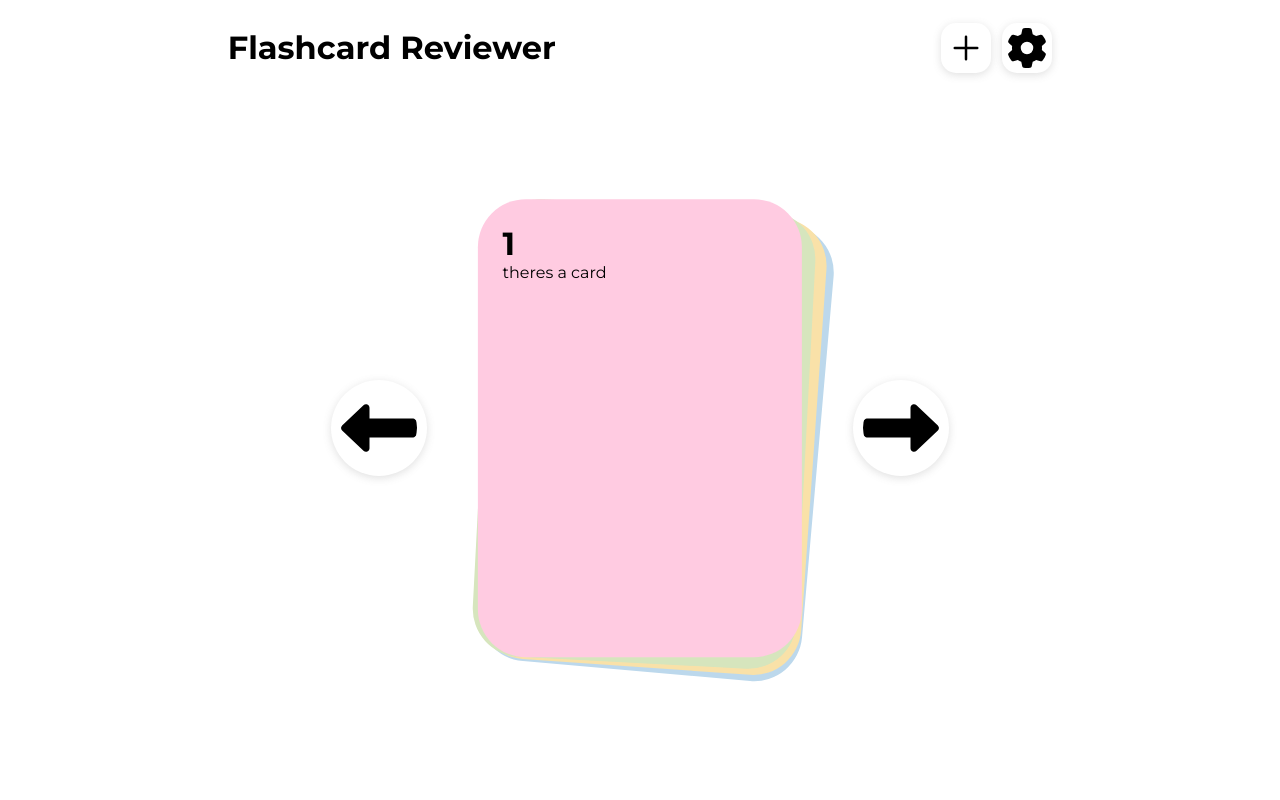
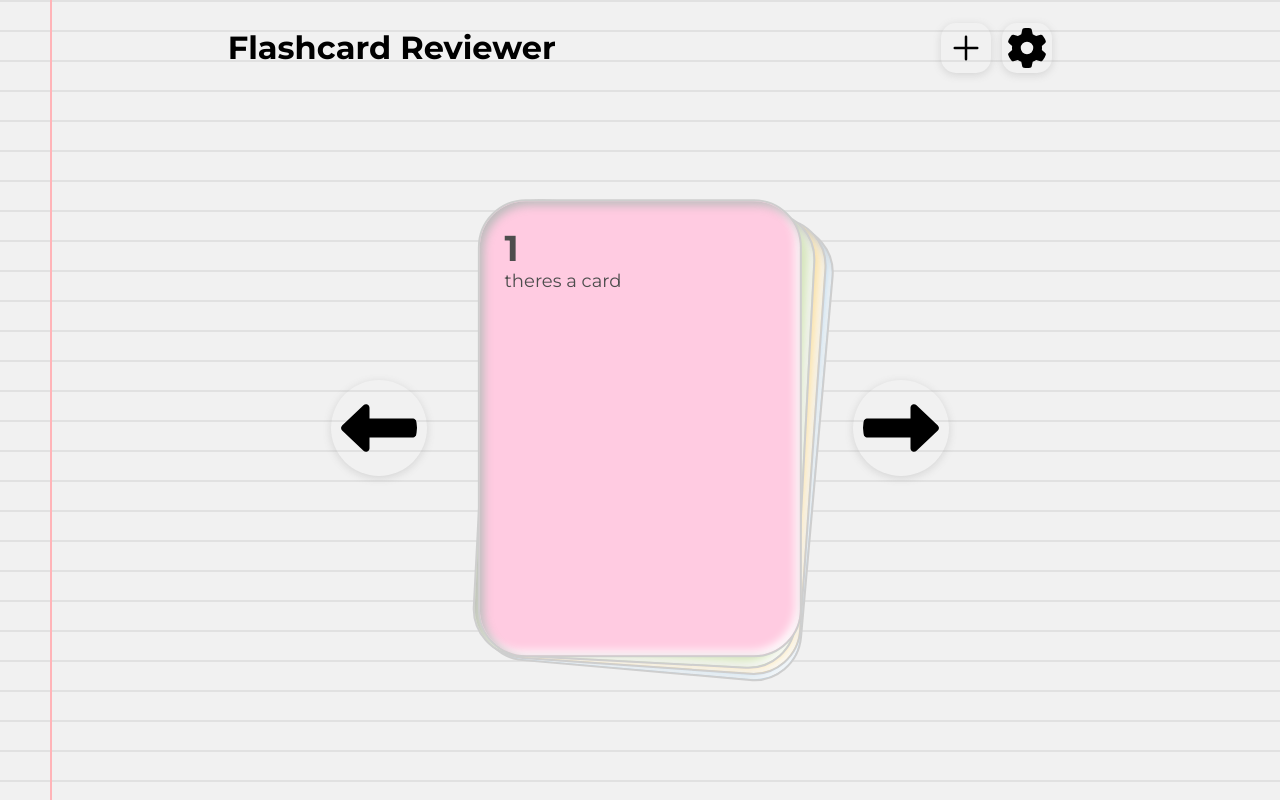
Before and after one commit to ron02dev/flashcard-reviewer, a React (Vite) app: page / in a window 1280 px wide. Built offline with nearby package versions, Linux system fonts and the light colour scheme.

Commit message:
glass like cards added

```diff
--- a/src/components/PlayFlashcards.tsx
+++ b/src/components/PlayFlashcards.tsx
@@ -1,8 +1,9 @@
 function PlayFlashcards() {
-  return <>
-
-
-  </>;
+  return (
+    <>
+      <h1>Cards</h1>
+    </>
+  );
 }
 
 export default PlayFlashcards;
--- a/src/components/SelectFlashcards.tsx
+++ b/src/components/SelectFlashcards.tsx
@@ -51,7 +51,7 @@ function SelectFlashcards() {
       >
         {selectedDeck ? (
           <>
-            <div className="card anm-btn-hvr ">
+            <div className="card card-one" onClick={handleSelect}>
               <h1>{selectedDeck.deckTitle}</h1>
               <p>theres a card</p>
             </div>
@@ -63,7 +63,7 @@ function SelectFlashcards() {
         ) : (
           <>
             {" "}
-            <div className="card">
+            <div className="card card-one">
               <h1>No created deck please create one</h1>
             </div>
           </>
--- a/src/styles/animations.scss
+++ b/src/styles/animations.scss
@@ -30,7 +30,7 @@
 //   width: 2px;
 // }
 
-.anm-btn-hvr:hover {
+.anm-btn-hvr:hover{
   box-shadow: 4px 4px 6px 0 rgba(255,255,255,.5),
               -4px -4px 6px 0 rgba(116, 125, 136, .5),
     inset -4px -4px 6px 0 rgba(255,255,255,.2),
--- a/src/styles/app.scss
+++ b/src/styles/app.scss
@@ -3,6 +3,9 @@
   width: 95%;
   display: flex;
   flex-direction: column;
+
+
+
 
   .header-container {
     display: flex;
--- a/src/styles/flashcards.scss
+++ b/src/styles/flashcards.scss
@@ -70,3 +70,28 @@
     background-color: #8000ff;
   }
 }
+
+.card {
+  background-color: #e0e0e0;
+  border-radius: 50px;
+  box-shadow: inset 4px 4px 10px #bcbcbc, inset -4px -4px 10px #ffffff;
+  color: #4d4d4d;
+  cursor: pointer;
+  font-size: 18px;
+  padding: 15px 40px;
+  transition: all 0.2s ease-in-out;
+  border: 2px solid rgb(206, 206, 206);
+}
+
+.card-one:hover {
+  box-shadow: inset 2px 2px 5px #bcbcbc, inset -2px -2px 5px #ffffff, 2px 2px 5px #bcbcbc, -2px -2px 5px #ffffff;
+      height: 95%;
+    width: 95%;
+    top: 50%;
+    left: 50%;
+}
+
+.card:focus {
+  outline: none;
+  box-shadow: inset 2px 2px 5px #bcbcbc, inset -2px -2px 5px #ffffff, 2px 2px 5px #bcbcbc, -2px -2px 5px #ffffff;
+}
--- a/src/styles/main.scss
+++ b/src/styles/main.scss
@@ -9,12 +9,24 @@ body {
 }
 
 #root {
-  height: 100%;
-  width: 100%;
+
   /* background-color: rgb(56, 65, 68);*/
   display: flex; /* Optional: to center content if needed */
   justify-content: center;
   align-items: center;
+
+   width: 100%;
+  height: 100%;
+  background: #f1f1f1;
+  background-image: linear-gradient(
+      90deg,
+      transparent 50px,
+      #ffb4b8 50px,
+      #ffb4b8 52px,
+      transparent 52px
+    ),
+    linear-gradient(#e1e1e1 0.1em, transparent 0.1em);
+  background-size: 100% 30px;
 }
 * {
   // border: 1px solid black;
```
